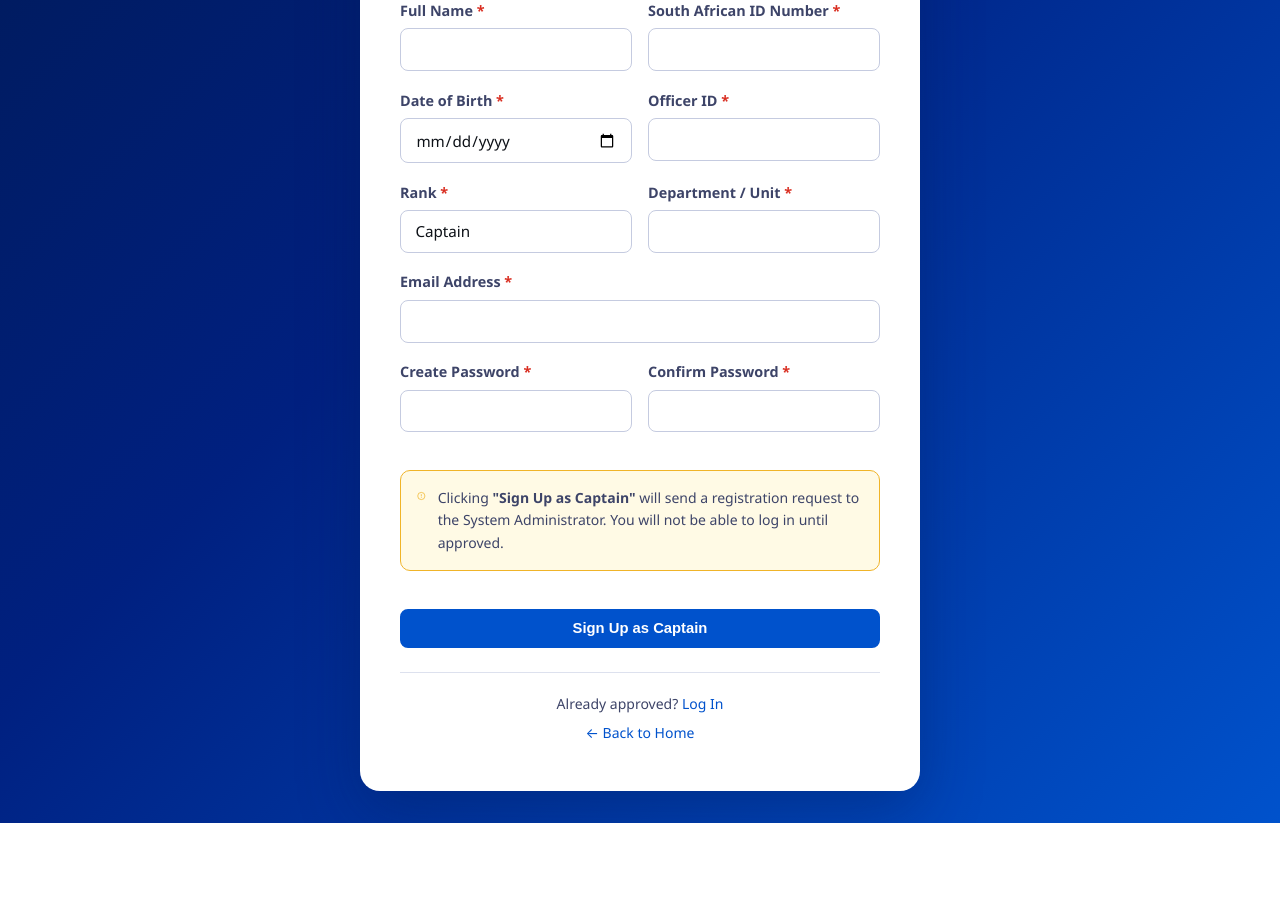
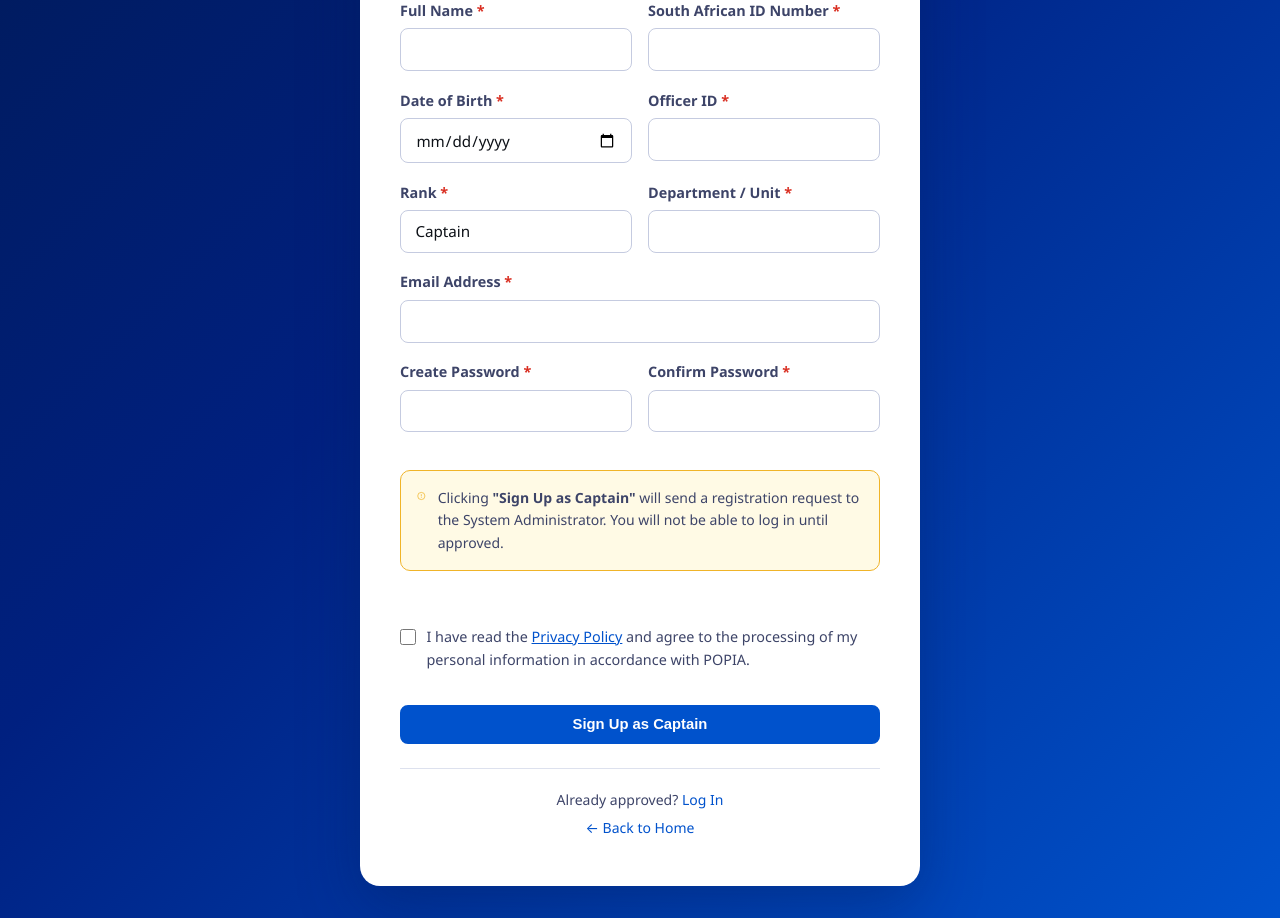
Before and after one commit to mo-ameer-khan34/CTS-System, a Flask app: page /captain/signup in a window 1280 px wide. Shown: the part 233-1151 px from the top of the page. Before the commit the page ends 1056 px from the top, so only its background shows below. Run offline with Flask 3, Linux system fonts and the light colour scheme.

Commit message:
Added search bar for admin and privacy policy/popia compliance check

```diff
--- a/TRACE/routes/auth.py
+++ b/TRACE/routes/auth.py
@@ -35,6 +35,8 @@ def constable_signup():
         email = data.get('email', '').strip().lower()
 
         errors = []
+        if data.get('privacy_consent') != 'accepted':
+            errors.append('You must agree to the Privacy Policy and POPIA notice before submitting.')
         if not all([full_name, sa_id, dob, officer_id, rank, department, password, confirm, email]):
             errors.append('All fields are required.')
         if password != confirm:
@@ -128,6 +130,8 @@ def captain_signup():
         email = data.get('email', '').strip().lower()
 
         errors = []
+        if data.get('privacy_consent') != 'accepted':
+            errors.append('You must agree to the Privacy Policy and POPIA notice before submitting.')
         if not all([full_name, sa_id, dob, officer_id, rank, department, password, confirm, email]):
             errors.append('All fields are required.')
         if password != confirm:
--- a/TRACE/static/css/style.css
+++ b/TRACE/static/css/style.css
@@ -89,6 +89,13 @@ a:hover { color: var(--blue-bright); }
   box-shadow: 0 0 0 3px rgba(0,82,204,.12);
 }
 .form-group input::placeholder { color: var(--grey-500); }
+.consent-control {
+  display: flex; align-items: flex-start; gap: .65rem;
+  margin: 1rem 0; color: var(--grey-700); font-size: .9rem; font-weight: 400;
+}
+.consent-control input { flex: 0 0 auto; width: 1rem; height: 1rem; margin-top: .25rem; accent-color: var(--blue-mid); }
+.policy-link { padding: 0; border: 0; background: none; color: var(--blue-mid); font: inherit; text-decoration: underline; cursor: pointer; }
+.policy-link:hover { color: var(--blue-bright); }
 .form-row { display: grid; grid-template-columns: 1fr 1fr; gap: 1rem; }
 .required { color: var(--danger); }
 .form-extra { text-align: right; margin-top: -.25rem; }
@@ -165,6 +172,13 @@ a:hover { color: var(--blue-bright); }
   display: flex; justify-content: flex-end; gap: .75rem;
   background: var(--grey-50); border-radius: 0 0 16px 16px;
 }
+.privacy-policy-dialog {
+  width: min(520px, calc(100% - 2rem)); max-height: 90vh; margin: auto;
+  padding: 0; border: 0; border-radius: 16px; color: var(--grey-700);
+  box-shadow: var(--shadow-lg); overflow-y: auto;
+}
+.privacy-policy-dialog::backdrop { background: rgba(0,26,87,.6); }
+.privacy-policy-dialog .modal-body p + p { margin-top: .85rem; }
 
 /* ── Loading / Spinner ── */
 .loading-state { text-align: center; padding: 3rem; color: var(--grey-500); }
--- a/TRACE/templates/admin/dashboard.html
+++ b/TRACE/templates/admin/dashboard.html
@@ -123,6 +123,9 @@
   <!-- Closed Cases -->
   <div id="tab-closed-cases" class="tab-content">
     <h2 class="tab-title">Closed Cases</h2>
+    <div class="search-bar-row">
+      <input type="search" id="closedCasesSearch" placeholder="Search by case number, type, complainant, or closed by..." aria-label="Search closed cases" oninput="renderClosedCases()">
+    </div>
     <div id="closedCasesTable" class="cases-table-wrap"><div class="loading-state">Loading...</div></div>
   </div>
 
--- a/TRACE/templates/captain/signup.html
+++ b/TRACE/templates/captain/signup.html
@@ -77,6 +77,13 @@
         <p>Clicking <strong>"Sign Up as Captain"</strong> will send a registration request to the System Administrator. You will not be able to log in until approved.</p>
       </div>
 
+      <div class="consent-control">
+        <input type="checkbox" id="privacyConsent" name="privacy_consent" value="accepted" required>
+        <div class="consent-copy">
+          <label for="privacyConsent">I have read the </label><button type="button" class="policy-link" onclick="document.getElementById('privacyPolicyDialog').showModal()">Privacy Policy</button><label for="privacyConsent"> and agree to the processing of my personal information in accordance with POPIA.</label>
+        </div>
+      </div>
+
       <button type="submit" class="btn btn-primary btn-full">Sign Up as Captain</button>
     </form>
     <div class="auth-footer">
@@ -85,6 +92,7 @@
     </div>
   </div>
 </div>
+{% include 'privacy_policy_dialog.html' %}
 <script src="{{ url_for('static', filename='js/main.js') }}"></script>
 </body>
 </html>
--- /dev/null
+++ b/TRACE/templates/privacy_policy_dialog.html
@@ -0,0 +1,15 @@
+<dialog id="privacyPolicyDialog" class="privacy-policy-dialog" aria-labelledby="privacyPolicyTitle">
+  <div class="modal-header">
+    <h3 id="privacyPolicyTitle">Privacy &amp; POPIA summary</h3>
+    <button type="button" class="modal-close" aria-label="Close privacy policy" onclick="this.closest('dialog').close()">&times;</button>
+  </div>
+  <div class="modal-body">
+    <p>This summary explains how TRACE handles personal information submitted with a captain or constable registration request.</p>
+    <p>Details such as your name, South African ID number, date of birth, contact information, officer ID, rank and department are used to review your registration and administer your account and access to TRACE.</p>
+    <p>Personal information must be handled in accordance with the Protection of Personal Information Act (POPIA), including appropriate safeguards and applicable retention requirements. You may request access to or correction of your information, or raise a privacy concern with the system administrator or the Information Regulator.</p>
+    <p>This is a short summary, not the full privacy policy. Contact the system administrator for further information about processing and retention.</p>
+  </div>
+  <div class="modal-footer">
+    <button type="button" class="btn btn-outline" onclick="this.closest('dialog').close()">Close</button>
+  </div>
+</dialog>
```
Also changed, not shown: TRACE/static/js/admin.js (+21 -3 lines), TRACE/templates/constable/signup.html (+8 -0 lines).
